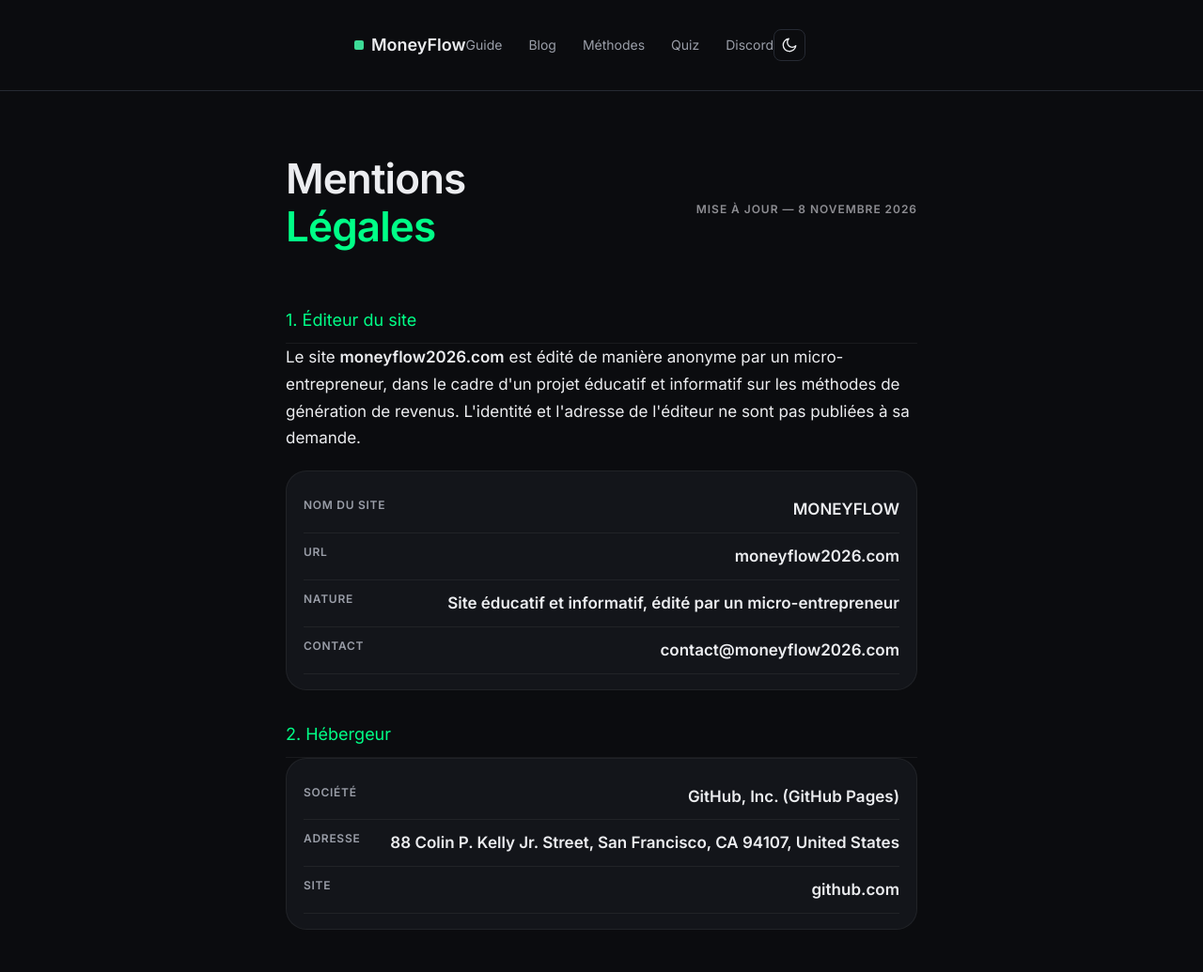
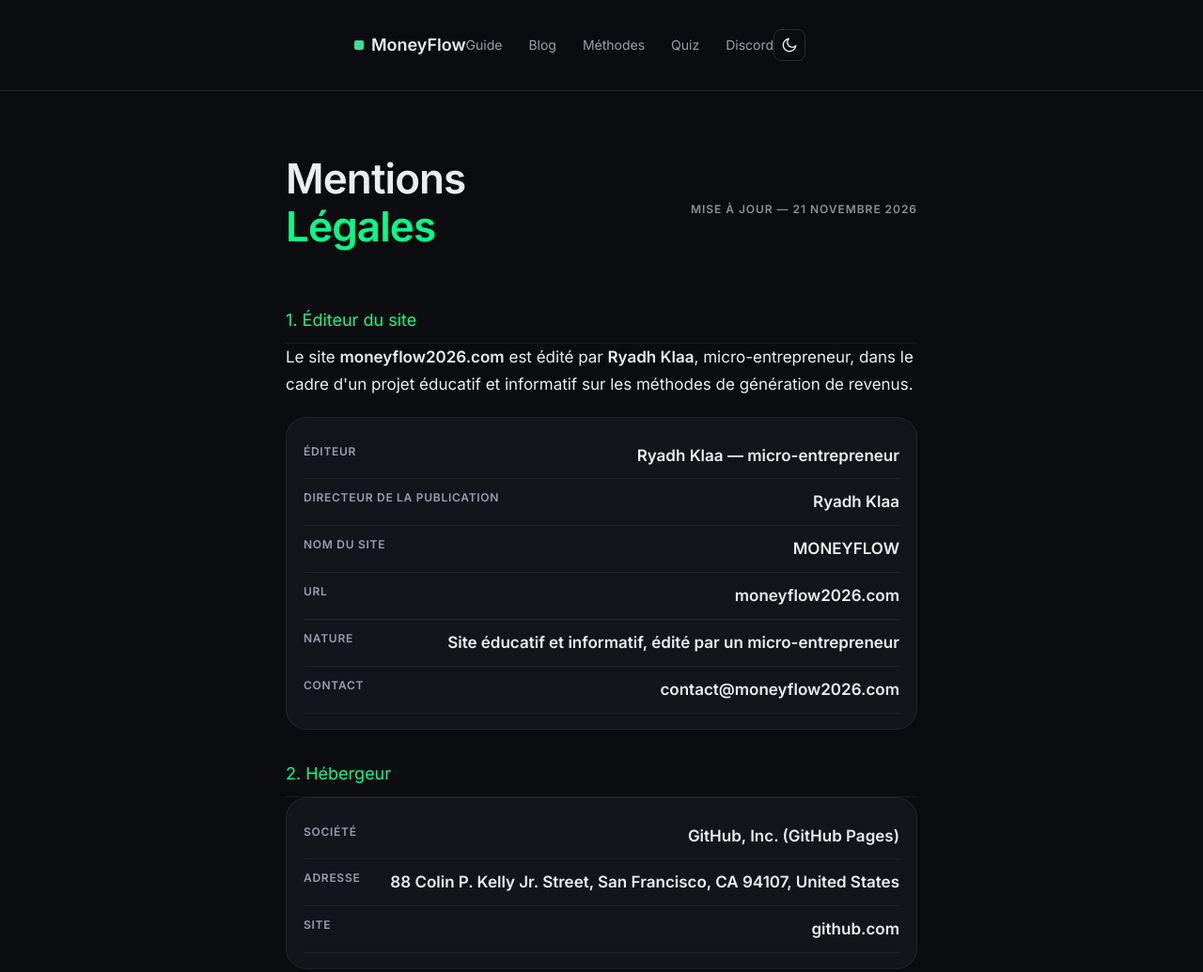
Before and after one commit to issa95biscuit-maker/moneyflow2026, a plain HTML site: page moneyflow-mentions-legales.html in a window 1280 px wide. Shown: the top 1035 px of the page at 94% size. Drawn offline with Linux system fonts and the light colour scheme.

Commit message:
Mentions légales : éditeur et directeur de la publication identifiés
Co-Authored-By: Claude Opus 5.5 <noreply@anthropic.com>
Claude-Session: https://claude.ai/code/session_01N7pXm68rRb6CHadABUR5m4

```diff
--- a/moneyflow-mentions-legales.html
+++ b/moneyflow-mentions-legales.html
@@ -15,7 +15,7 @@
 <script defer="" src="assets/mf2.js"></script>
 <link href="assets/mark.svg" rel="icon" type="image/svg+xml"/>
 <script>try{if(localStorage.getItem('mf_theme')==='light')document.documentElement.dataset.theme='light'}catch(e){}</script><link rel="canonical" href="https://moneyflow2026.com/moneyflow-mentions-legales.html">
-<meta name="description" content="Le site moneyflow2026.com est édité de manière anonyme par un micro-entrepreneur, dans le cadre d&#x27;un projet éducatif et informatif sur les méthodes de…">
+<meta name="description" content="Mentions légales de moneyflow2026.com : éditeur, hébergeur, responsabilité et données personnelles.">
 </head>
 <body><svg height="0" style="position:absolute" width="0"><symbol id="i-moon" viewbox="0 0 24 24"><path d="M21 13A9 9 0 1 1 11 3a7 7 0 0 0 10 10z"></path></symbol></svg>
 <nav class="mf-nav"><div class="in">
@@ -28,13 +28,15 @@
 
 <div class="page-header">
 <h1 class="page-title">Mentions<br/><span>Légales</span></h1>
-<div class="page-date">MISE À JOUR — 8 NOVEMBRE 2026</div>
+<div class="page-date">MISE À JOUR — 21 NOVEMBRE 2026</div>
 </div>
 
 <div class="section">
 <div class="section-title">1. Éditeur du site</div>
-<p>Le site <strong>moneyflow2026.com</strong> est édité de manière anonyme par un micro-entrepreneur, dans le cadre d'un projet éducatif et informatif sur les méthodes de génération de revenus. L'identité et l'adresse de l'éditeur ne sont pas publiées à sa demande.</p>
+<p>Le site <strong>moneyflow2026.com</strong> est édité par <strong>Ryadh Klaa</strong>, micro-entrepreneur, dans le cadre d'un projet éducatif et informatif sur les méthodes de génération de revenus.</p>
 <div class="info-block">
+<div class="info-row"><div class="info-label">ÉDITEUR</div><div class="info-val">Ryadh Klaa — micro-entrepreneur</div></div>
+<div class="info-row"><div class="info-label">DIRECTEUR DE LA PUBLICATION</div><div class="info-val">Ryadh Klaa</div></div>
 <div class="info-row"><div class="info-label">NOM DU SITE</div><div class="info-val">MONEYFLOW</div></div>
 <div class="info-row"><div class="info-label">URL</div><div class="info-val">moneyflow2026.com</div></div>
 <div class="info-row"><div class="info-label">NATURE</div><div class="info-val">Site éducatif et informatif, édité par un micro-entrepreneur</div></div>
```
